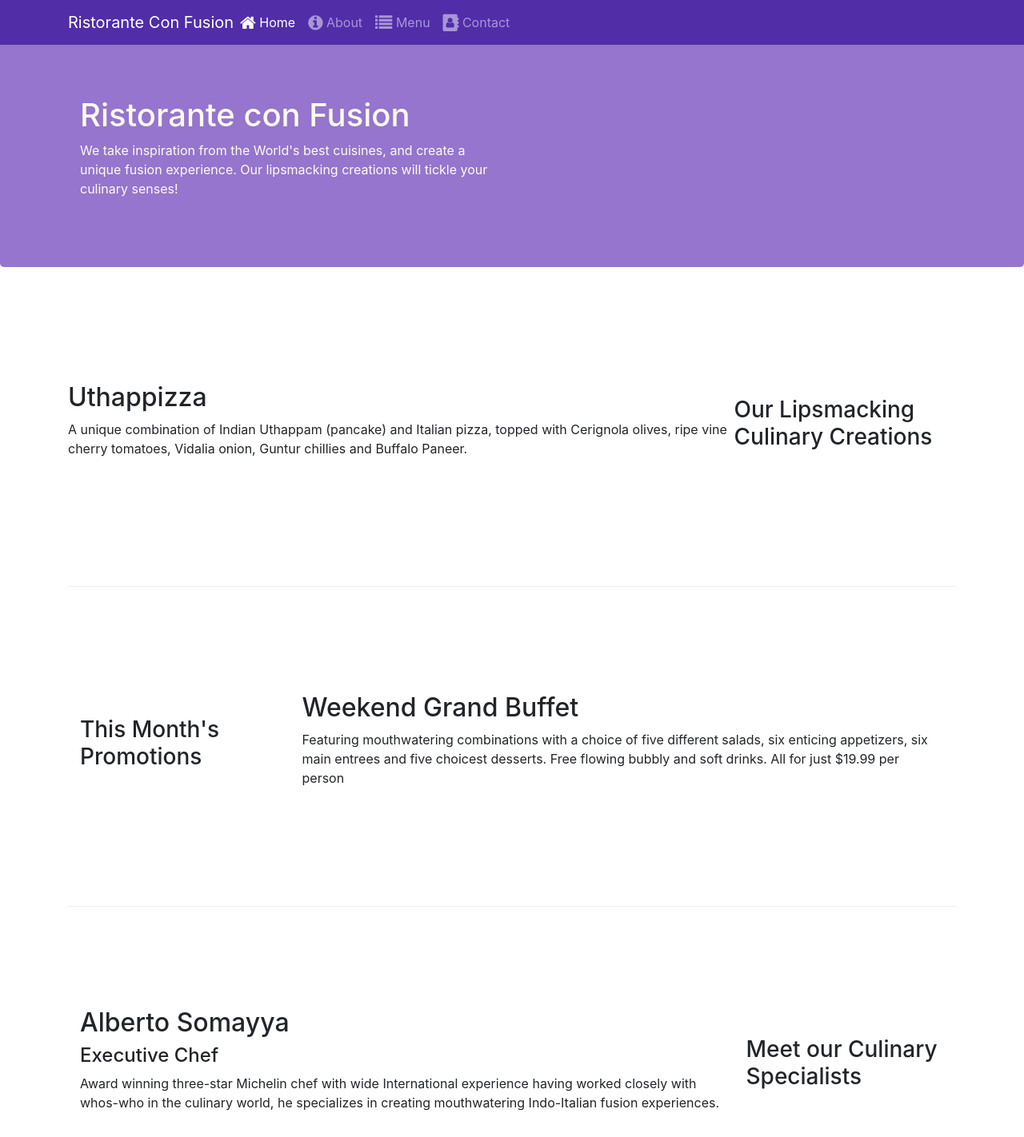
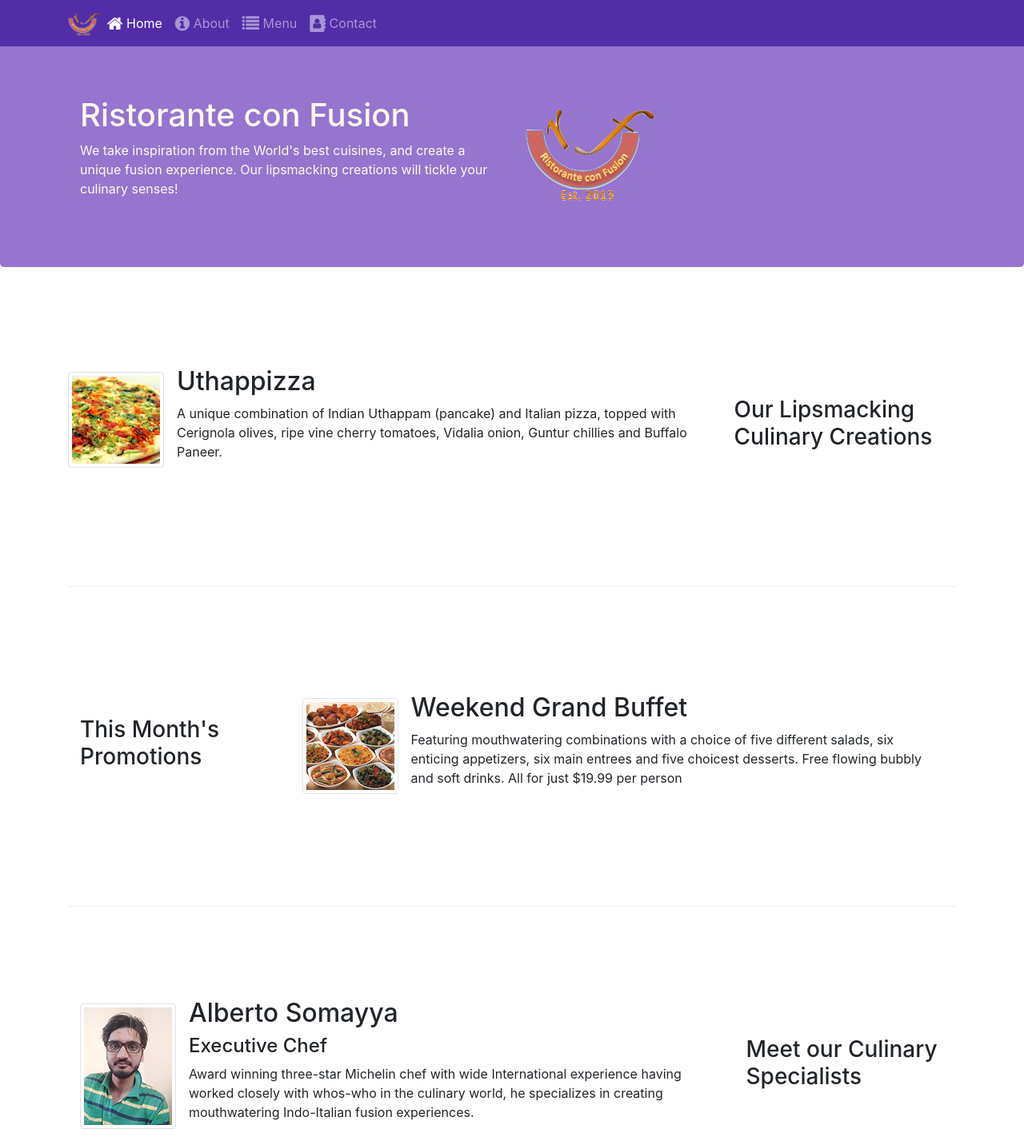
Before and after one commit to cs-geek/front-end-with-bootstrap, a website: page index.html in a window 1280 px wide. Shown: the top 1422 px of the page at 80% size. Drawn offline with nearby package versions, Linux system fonts and the light colour scheme.

Commit message:
Images and Media

```diff
--- a/index.html
+++ b/index.html
@@ -37,9 +37,9 @@
         >
           <span class="navbar-toggler-icon"></span>
         </button>
-        <a href="./index.html" class="navbar-brand mr-auto"
-          >Ristorante Con Fusion</a
-        >
+        <a href="./index.html" class="navbar-brand mr-auto">
+          <img src="./img/logo.png" height="30" width="auto" />
+        </a>
         <div class="collapse navbar-collapse" id="menu-bar">
           <ul class="navbar-nav mr-auto">
             <li class="nav-item active">
@@ -78,7 +78,9 @@
               your culinary senses!
             </p>
           </div>
-          <div class="col-12 col-sm"></div>
+          <div class="col-12 col-sm align-self-center">
+            <img src="./img/logo.png" class="img-fluid" />
+          </div>
         </div>
       </div>
     </header>
@@ -89,11 +91,16 @@
           <h3>Our Lipsmacking Culinary Creations</h3>
         </div>
         <div class="col col-sm order-sm-first col-md">
-          <h2>Uthappizza</h2>
+          <div class="media">
+            <img class="d-flex mr-3 img-thumbnail align-self-center" src="./img/uthappizza.png" alt="">
+            <div class="media-body">
+              <h2 class="mt-0">Uthappizza</h2>
               <p class="d-none d-sm-block">
                 A unique combination of Indian Uthappam (pancake) and Italian pizza,
                 topped with Cerignola olives, ripe vine cherry tomatoes, Vidalia
                 onion, Guntur chillies and Buffalo Paneer.
+            </div>
+          </div>
           </p>
         </div>
       </div>
@@ -103,7 +110,10 @@
           <h3>This Month's Promotions</h3>
         </div>
         <div class="col col-sm col-md">
-          <h2>Weekend Grand Buffet</h2>
+          <div class="media">
+            <img class="d-flex mr-3 img-thumbnail align-self-center" src="img/buffet.png" alt="">
+            <div class="media-body">
+              <h2 class="mt-0">Weekend Grand Buffet</h2>
               <p class="d-none d-sm-block">
                 Featuring mouthwatering combinations with a choice of five different
                 salads, six enticing appetizers, six main entrees and five choicest
@@ -112,13 +122,18 @@
               </p>
             </div>
           </div>
+        </div>
+      </div>
 
       <div class="row row-content align-items-center">
         <div class="col-12 col-sm-4 order-sm-last col-md-3">
           <h3>Meet our Culinary Specialists</h3>
         </div>
         <div class="col col-sm order-sm-first col-md">
-          <h2>Alberto Somayya</h2>
+          <div class="media">
+            <img class="d-flex mr-3 img-thumbnail align-self-center" src="./img/alberto.jpg">
+            <div class="media-body">
+              <h2 class="mt-0">Alberto Somayya</h2>
               <h4>Executive Chef</h4>
               <p class="d-none d-sm-block">
                 Award winning three-star Michelin chef with wide International
@@ -126,6 +141,8 @@
                 world, he specializes in creating mouthwatering Indo-Italian fusion
                 experiences.
               </p>
+            </div>
+          </div>
         </div>
       </div>
     </div>
```
Also changed, not shown: about.html (+6 -4 lines), contact.html (+6 -2 lines), img/alberto.jpg (added), img/buffet.png (added), img/logo.png (added), img/uthappizza.png (added). Lines whose indentation alone changed are shown as unchanged.
